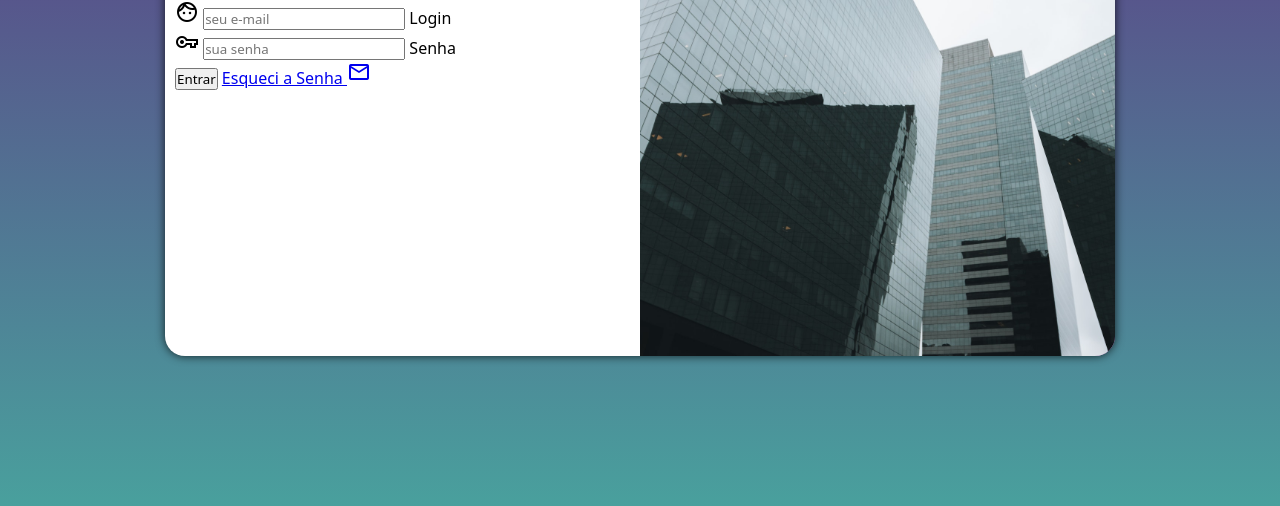
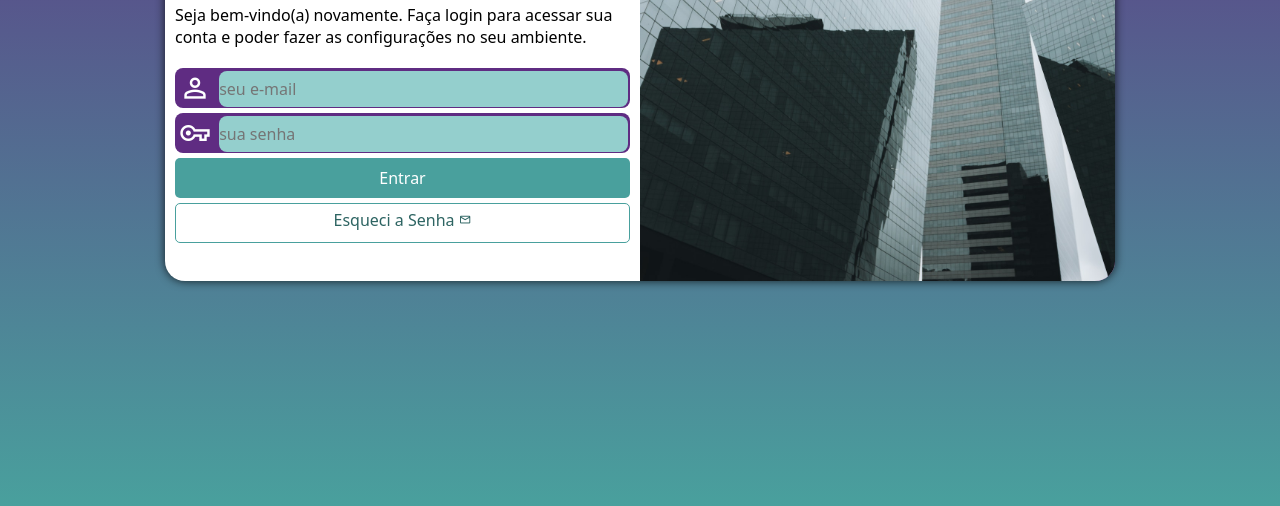
Before and after one commit to Maizer87/projeto-login, a plain HTML site: page index.html in a window 1280 px wide. Shown: the part 294-800 px from the top of the page. Drawn offline with nearby package versions, Linux system fonts and the light colour scheme.

Commit message:
finalizando a tela de login

```diff
--- a/estilos/media-queries.css
+++ b/estilos/media-queries.css
@@ -7,6 +7,7 @@
 
     section#login {
         width: 80vw;
+        height: 300px;
     }
 
     section#login > div#image {
@@ -28,6 +29,7 @@
 
     section#login {
         width: 950px;
+        height: 350px;
     }
 
     section#login > div#image {
@@ -45,6 +47,7 @@
         font-size: 2em;
     }
     div#formulario > p {
-        font-size: 1.2em;
+        font-size: 1em;
+        margin: 20px 0px;
     }
 }
--- a/estilos/style.css
+++ b/estilos/style.css
@@ -29,13 +29,13 @@ section#login {
     position: absolute;
     top: 50%;
     left: 50%;
-    transform: translate(-50%, -50%);
     overflow: hidden; /*tudo q estiver fora da borda esconde*/
     background-color: white;
     width: 250px;
-    height: 500px;
+    height: 515px;
     border-radius: 20px;
     box-shadow: 0px 0px 10px rgba(0, 0, 0, 0.771);
+    transform: translate(-50%, -50%);
     transition: width 0.3s, height 0.3s;
     transition-timing-function: ease; /*suavizar transição*/
 }
@@ -61,3 +61,77 @@ div#formulario > h1 {
 div#formulario > p {
     font-size: 0.8em;
 }
+
+form > div.campo {
+    background-color: #5f2c82;
+    display: block; /*atoua div já é display block*/
+    width: 100%; /*atoua div já é 100%*/
+    height: 40px;
+    border-radius: 8px;
+    margin: 5px 0px;
+}
+
+div.campo > label {
+    display: none;
+}
+
+div.campo > i {
+    color: white;
+    /*background-color: black;*/
+    font-size: 2em;
+    width: 40px;
+    padding: 4px;
+}
+
+div.campo > input {
+    background-color: #94cfcd;
+    font-size: 1em;
+    height: 90%;
+    border: 0px;
+    border-radius: 8px;
+    width: calc(100% - 46px);
+    transform: translateY(-9px);
+}
+
+div.campo > input:focus-within {
+    background-color: white;
+    border: none;
+}
+
+form > input[type=submit] {
+    display: block;
+    font-size: 1em;
+    width: 100%; /*100% da largura da DIV, se for 100vw dá pepino pq vai pegar o width da página*/
+    height: 40px;
+    background-color: #49a09d;
+    color: white;
+    border: none;
+    border-radius: 5px;
+    cursor: pointer;
+}
+
+form > input[type=submit]:hover {
+    background-color: #2d6462;
+}
+
+form > a.button {
+    display: block;
+    background-color: white;
+    border: 1px solid #49a09d;;
+    border-radius: 5px;
+    text-decoration: none;
+    text-align: center;
+    color: #2d6462;
+    height: 40px;
+    padding: 5px 0px;
+    margin: 5px 0px;
+    font-size: 1em;
+}
+
+form > a.button:hover {
+    background-color: #6cd3cf;
+}
+
+form > a.button > i {
+    font-size: 0.8em;
+}
--- a/index.html
+++ b/index.html
@@ -20,7 +20,7 @@
                 <p>Seja bem-vindo(a) novamente. Faça login para acessar sua conta e poder fazer as configurações no seu ambiente.</p>
                 <form action="login.php" method="post" autocomplete="on">
                     <div class="campo">
-                        <i class="material-symbols-outlined">face</i>
+                        <i class="material-symbols-outlined">person</i>
                         <input type="email" name="login" id="ilogin" placeholder="seu e-mail" autocomplete="email" required maxlength="30">
                         <label for="ilogin">Login</label>
                     </div>
@@ -31,7 +31,7 @@
                         <label for="isenha">Senha</label>
                     </div>
                     <input type="submit" value="Entrar">
-                    <a href="esqueci.html">
+                    <a href="esqueci.html" class="button">
                         Esqueci a Senha <i class="material-symbols-outlined">mail</i>
                     </a>
                 </form>
```
